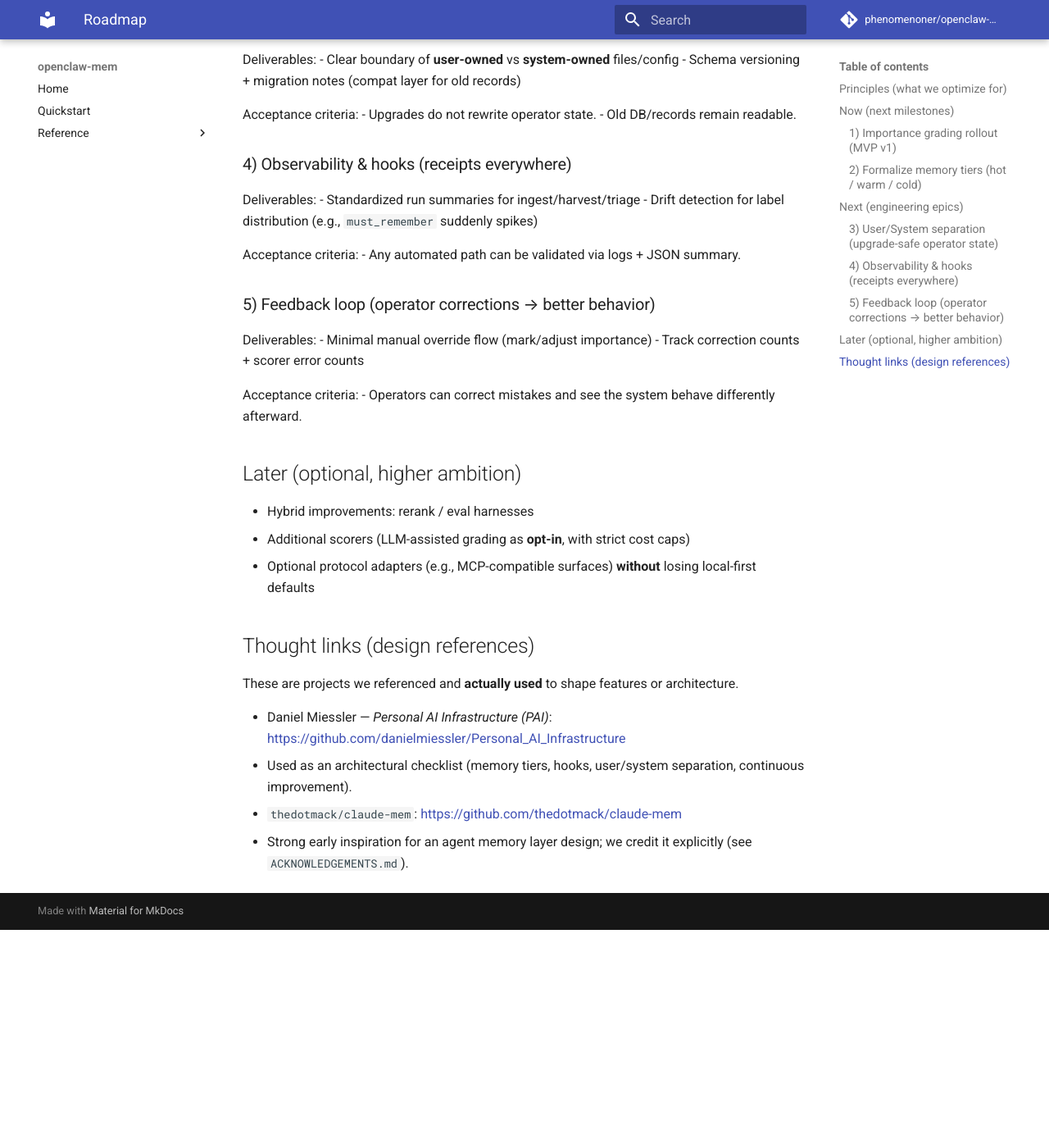
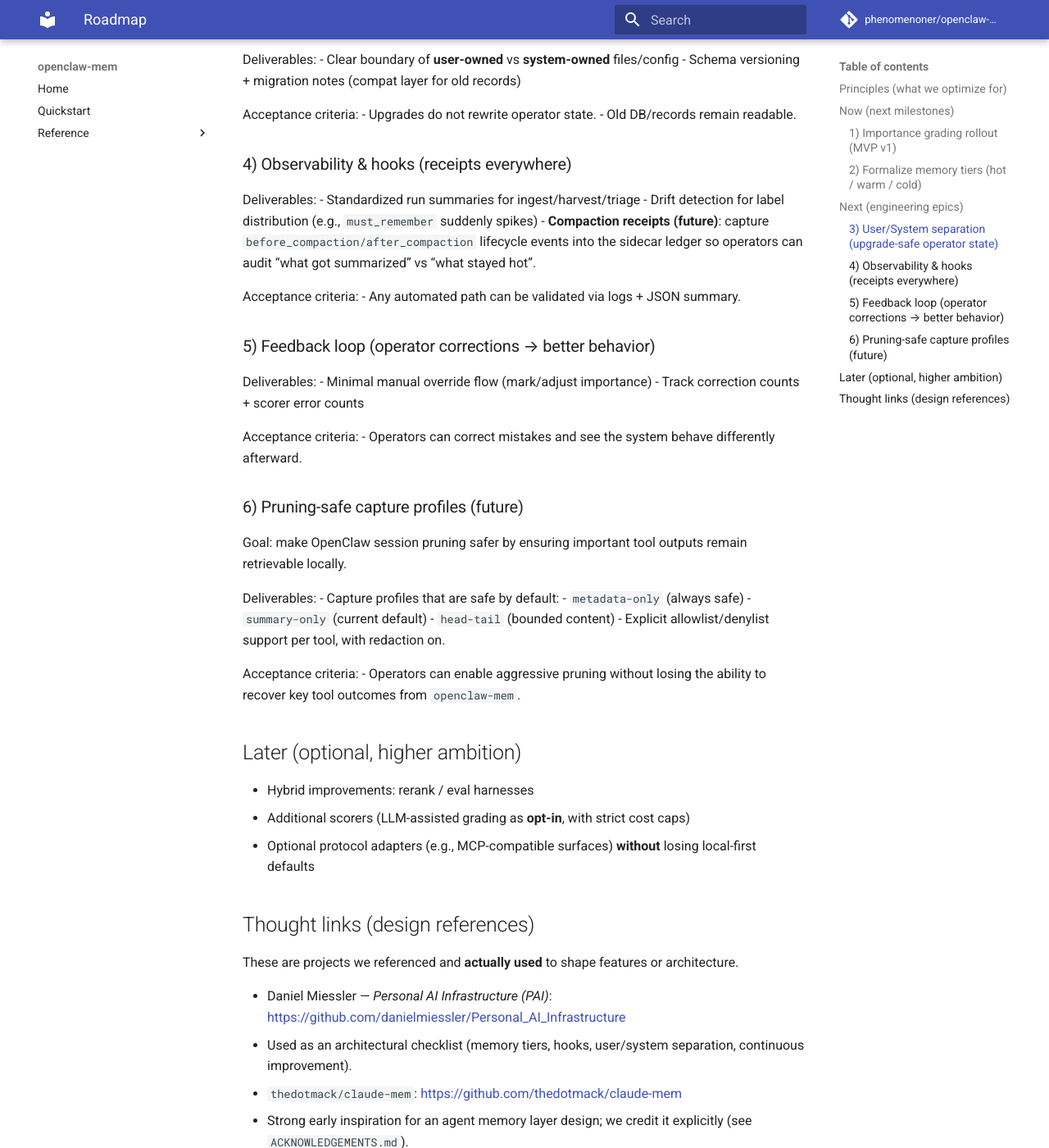
Before and after one commit to phenomenoner/openclaw-mem, an MkDocs documentation site: the page built from docs/roadmap.md, in a window 1280 px wide and 1400 px high, scrolled down 1607 px. Shown: the whole window at 82% size. Built offline with MkDocs 1.6.1 and Material for MkDocs 9.7.7, drawn with Linux system fonts in a browser that asks for light colours; comment, search, counter and statistics services are not loaded; before the commit the page ends 2741 px from its top, so only the background shows below that.

Commit message:
docs: add compaction/pruning integration notes

```diff
--- a/docs/roadmap.md
+++ b/docs/roadmap.md
@@ -65,6 +65,7 @@
 Deliverables:
 - Standardized run summaries for ingest/harvest/triage
 - Drift detection for label distribution (e.g., `must_remember` suddenly spikes)
+- **Compaction receipts (future)**: capture `before_compaction/after_compaction` lifecycle events into the sidecar ledger so operators can audit “what got summarized” vs “what stayed hot”.
 
 Acceptance criteria:
 - Any automated path can be validated via logs + JSON summary.
@@ -77,6 +78,20 @@
 
 Acceptance criteria:
 - Operators can correct mistakes and see the system behave differently afterward.
+
+### 6) Pruning-safe capture profiles (future)
+
+Goal: make OpenClaw session pruning safer by ensuring important tool outputs remain retrievable locally.
+
+Deliverables:
+- Capture profiles that are safe by default:
+  - `metadata-only` (always safe)
+  - `summary-only` (current default)
+  - `head-tail` (bounded content)
+- Explicit allowlist/denylist support per tool, with redaction on.
+
+Acceptance criteria:
+- Operators can enable aggressive pruning without losing the ability to recover key tool outcomes from `openclaw-mem`.
 
 ## Later (optional, higher ambition)
 
```
